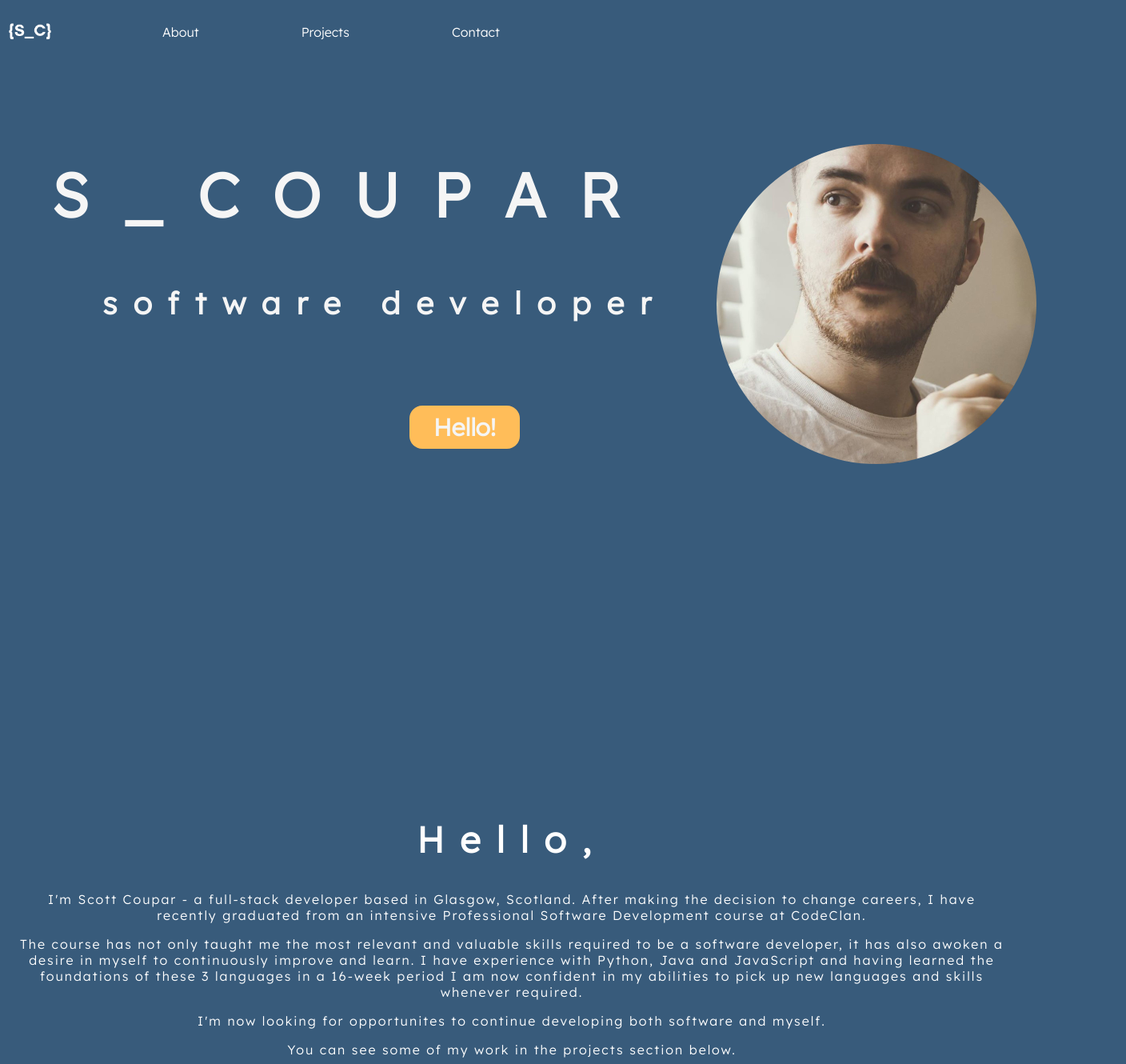
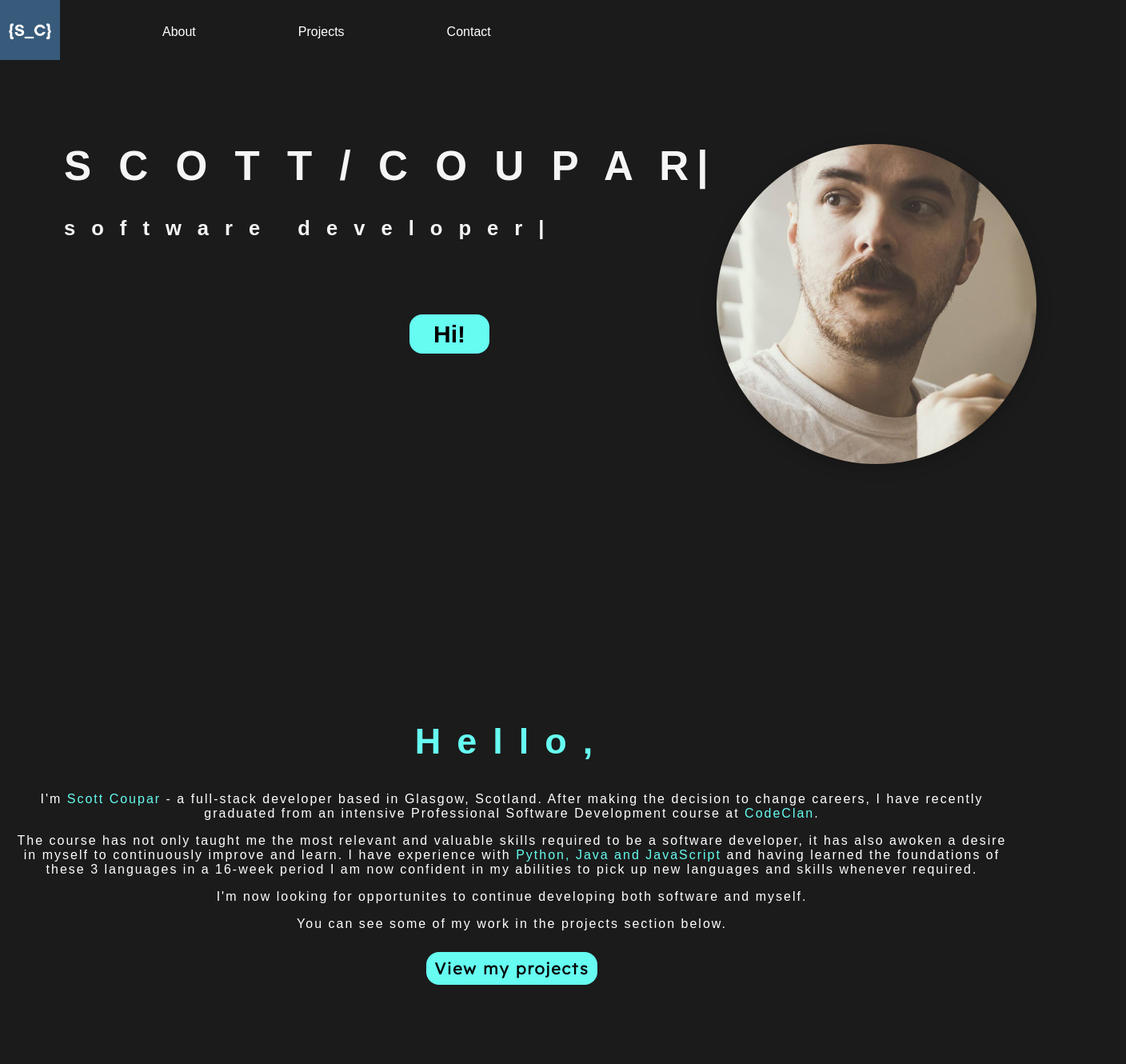
Before and after one commit to scoupar/portfolio, a React (Create React App) app: page / in a window 1280 px wide. Shown: the top 1330 px of the page at 80% size, 1408 px wide, since content can reach past the window. Built offline with nearby package versions, Linux system fonts and the light colour scheme.

Commit message:
added new projects section

```diff
--- a/src/App.css
+++ b/src/App.css
@@ -1,7 +1,11 @@
 body {
-  background-color: #385b7b;
-  font-family: "Lexend", sans-serif;
+  background-color: #1b1b1b;
+  font-family: sans-serif;
   overflow-x: hidden;
+}
+
+span {
+  color: #66fcf1;
 }
 
 /* navbar */
@@ -12,7 +16,7 @@ body {
   align-items: center;
   position: fixed;
   top: 0;
-  background-color: #385b7b;
+  background-color: #1b1b1b;
   width: 100%;
 }
 
@@ -28,7 +32,7 @@ body {
 }
 
 .navbar-button > .item:hover {
-  color: #ffbd59;
+  color: #66fcf1;
 }
 
 /* landing page */
@@ -39,36 +43,38 @@ body {
 
 .name {
   position: relative;
-  left: 5%;
+  left: 10vh;
   bottom: 45vh;
-  font-size: 6vw;
+  font-size: 4vw;
   color: whitesmoke;
   letter-spacing: 10px;
 }
 
 .job-title {
   position: relative;
-  left: 10%;
+  left: 10vh;
   bottom: 50vh;
-  font-size: 3vw;
+  font-size: 2vw;
   color: whitesmoke;
   letter-spacing: 20px;
 }
 
 .landing-text > .headshot {
-  clip-path: circle(50% at 50% 50%);
+  /* clip-path: circle(50% at 50% 50%); */
+  border-radius: 50%;
   position: relative;
   top: 10vh;
   left: 70%;
+  box-shadow: 0px 5px 20px rgba(0, 0, 0, 0.2);
 }
 
 .button {
   position: relative;
   left: 40%;
   bottom: 40vh;
-  background-color: #ffbd59;
+  background-color: #66fcf1;
   border: none;
-  color: whitesmoke;
+  color: black;
   font-size: 30px;
   padding: 0.5rem;
   padding-left: 30px;
@@ -81,7 +87,7 @@ body {
 }
 
 .button:hover {
-  background-color: #6f9dc7;
+  background-color: whitesmoke;
 }
 
 /* about-section */
@@ -104,10 +110,10 @@ body {
 }
 
 .button2 {
-  background-color: #ffbd59;
+  background-color: #66fcf1;
   font-family: "Lexend", sans-serif;
   border: none;
-  color: whitesmoke;
+  color: black;
   margin-top: 10%;
   margin-bottom: 5%;
   font-size: 20px;
@@ -121,7 +127,7 @@ body {
 }
 
 .button2:hover {
-  background-color: #6f9dc7;
+  background-color: whitesmoke;
 }
 
 .devicon-container {
@@ -278,3 +284,19 @@ body {
     display: none;
   }
 }
+
+/* new projects page */
+
+.list-container {
+  display: flex;
+  justify-items: center;
+  flex-direction: column;
+  align-items: center;
+}
+
+.banner {
+  width: 95%;
+  margin-bottom: 1vh;
+  border: 1px solid white;
+  align-items: center;
+}
--- a/src/components/About.js
+++ b/src/components/About.js
@@ -1,26 +1,46 @@
-import React from 'react';
-import DevIcon from 'devicon-react-svg';
-import {NavHashLink} from 'react-router-hash-link';
-
-
+import React from "react";
+import DevIcon from "devicon-react-svg";
+import { NavHashLink } from "react-router-hash-link";
 
 const About = () => {
   return (
     <>
-        <section id ="about">
+      <section id="about">
         <br></br>
-        <h1 className = "title">Hello,</h1>
-        <div className = "about-body">
-        <p>I'm Scott Coupar - a full-stack developer based in Glasgow, Scotland. After making the decision to change careers, I have recently graduated from an intensive Professional Software Development course at CodeClan. </p>
-        <p>The course has not only taught me the most relevant and valuable skills required to be a software developer, it has also awoken a desire in myself to continuously improve and learn. I have experience with Python, Java and JavaScript and having learned the foundations of these 3 languages in a 16-week period I am now confident in my abilities to pick up new languages and skills whenever required.
+        <h1 className="title">
+          <span>Hello,</span>
+        </h1>
+        <div className="about-body">
+          <p>
+            I'm <span>Scott Coupar</span> - a full-stack developer based in
+            Glasgow, Scotland. After making the decision to change careers, I
+            have recently graduated from an intensive Professional Software
+            Development course at <span>CodeClan</span>.
           </p>
-        <p>I'm now looking for opportunites to continue developing both software and myself.</p>
+          <p>
+            The course has not only taught me the most relevant and valuable
+            skills required to be a software developer, it has also awoken a
+            desire in myself to continuously improve and learn. I have
+            experience with <span>Python, Java and JavaScript</span> and having
+            learned the foundations of these 3 languages in a 16-week period I
+            am now confident in my abilities to pick up new languages and skills
+            whenever required.
+          </p>
+          <p>
+            I'm now looking for opportunites to continue developing both
+            software and myself.
+          </p>
           <p>You can see some of my work in the projects section below.</p>
           <br></br>
-        <NavHashLink smooth to = "/#projects"
-                scroll ={(el) => el.scrollIntoView({behavior: 'smooth', block: 'start'})}
-                className = "button2"
-                activeClassName = "activeRoute">
+          <NavHashLink
+            smooth
+            to="/#projects"
+            scroll={(el) =>
+              el.scrollIntoView({ behavior: "smooth", block: "start" })
+            }
+            className="button2"
+            activeClassName="activeRoute"
+          >
             View my projects
           </NavHashLink>
           {/* <div className ="devicon-container">
@@ -37,14 +57,10 @@ const About = () => {
         <DevIcon icon ="github_badge" height = {50} fill="whitesmoke"/>
         <DevIcon icon ="intellij" height = {50} fill="whitesmoke"/>
         </div> */}
-
-
         </div>
-
-
       </section>
     </>
-    )
-}
+  );
+};
 
 export default About;
--- a/src/components/Landing.js
+++ b/src/components/Landing.js
@@ -1,36 +1,51 @@
-import React from 'react';
+import React from "react";
 import headshot from "../static/images/scott.jpeg";
-import Typical from 'react-typical';
-import {NavHashLink} from 'react-router-hash-link';
+import Typical from "react-typical";
+import { NavHashLink } from "react-router-hash-link";
 
 const Landing = () => {
-    return (
-        <>
-
-        <div className = "landing-text">
-        <img className = "headshot"src = {headshot} alt = "headshot" height = "400px"/>
-        <Typical className ="name"
-        steps ={['S _ C O U P A R']}
-        loop ={1}
-        wrapper = "h1"
+  return (
+    <>
+      <div className="landing-text">
+        <img
+          className="headshot"
+          src={headshot}
+          alt="headshot"
+          height="400px"
+        />
+        <Typical
+          className="name"
+          steps={["S C O T T / C O U P A R"]}
+          loop={1}
+          wrapper="h1"
         />
         <br></br>
-        <Typical className = "job-title"
-        steps = {['restaurant manager', 10, 'musician', 10, 'software developer']}
-        loop = {1}
-        wrapper = 'h2'
+        <Typical
+          className="job-title"
+          steps={[
+            "restaurant manager",
+            10,
+            "musician",
+            10,
+            "software developer",
+          ]}
+          loop={1}
+          wrapper="h2"
         />
-        <NavHashLink smooth to = "/#about"
-                scroll ={(el) => el.scrollIntoView({behavior: 'smooth', block: 'center'})}
-                className = "button"
-                activeClassName = "activeRoute">
-                Hello!
-                </NavHashLink>
-        </div>
-
-
-        </>
-    )
-}
+        <NavHashLink
+          smooth
+          to="/#about"
+          scroll={(el) =>
+            el.scrollIntoView({ behavior: "smooth", block: "center" })
+          }
+          className="button"
+          activeClassName="activeRoute"
+        >
+          Hi!
+        </NavHashLink>
+      </div>
+    </>
+  );
+};
 
 export default Landing;
--- a/src/components/Projects.js
+++ b/src/components/Projects.js
@@ -146,7 +146,7 @@ const Projects = () => {
                 'breaking news' section that pulls real news stories from the
                 News API which updates on a regular basis.{" "}
               </p>
-              <span>
+
               <p>
                 Built with{" "}
                 <a
@@ -173,7 +173,7 @@ const Projects = () => {
                   Gregor Simpson
                 </a>
               </p>
-              </span>
+
               <br></br>
               <a
                 className="demo-button"
@@ -283,7 +283,7 @@ const Projects = () => {
                 launches into space and an interactive section that allows the
                 user to move around space.
               </p>
-              <span>
+
               <p>
                 Built with{" "}
                 <a
@@ -302,7 +302,7 @@ const Projects = () => {
                   Renee Graham
                 </a>
               </p>
-              </span>
+
               <p></p>
               <br></br>
               <a
@@ -409,7 +409,7 @@ const Projects = () => {
                 This was a solo project undertaken after learning python for 4
                 weeks.
               </p>
-              <br></br>.
+              <br></br>
               <a
                 className="demo-button"
                 href="https://github.com/scoupar/Stock_Manager_Project"
--- /dev/null
+++ b/src/components/ProjectsList.js
@@ -0,0 +1,23 @@
+import React from "react";
+import stockmanagerbanner from "../static/images/stockmanagerbanner.png";
+import hellospacebanner from "../static/images/Hellospacebanner.png";
+import ccnewsbanner from "../static/images/ccnewsbanner.png";
+import vasabanner from "../static/images/vasa-banner.png";
+
+const ProjectsList = () => {
+  return (
+    <div className="list-container">
+      <h1>PROJECTS</h1>
+      <img className="banner" src={vasabanner} alt="vasa banner" />
+      <img className="banner" src={ccnewsbanner} alt="cc news banner" />
+      <img className="banner" src={hellospacebanner} alt="hello space banner" />
+      <img
+        className="banner"
+        src={stockmanagerbanner}
+        alt="stock manager banner"
+      />
+    </div>
+  );
+};
+
+export default ProjectsList;
--- a/src/containers/PortfolioContainer.js
+++ b/src/containers/PortfolioContainer.js
@@ -1,35 +1,36 @@
-import React from 'react';
-import {Route, Switch} from 'react-router-dom';
+import React from "react";
+import { Route, Switch } from "react-router-dom";
 
-import NavBar from '../components/NavBar';
-import Logo from '../components/Logo';
-import Landing from '../components/Landing';
-import About from '../components/About';
-import Projects from '../components/Projects';
-import Contact from '../components/Contact';
+import NavBar from "../components/NavBar";
+import Logo from "../components/Logo";
+import Landing from "../components/Landing";
+import About from "../components/About";
+import Projects from "../components/Projects";
+import Contact from "../components/Contact";
+import ProjectsList from "../components/ProjectsList";
 
 const PortfolioContainer = () => {
-    return(
+  return (
     <>
       <header>
-            <div className ="navbar">
-            <NavBar/>
+        <div className="navbar">
+          <NavBar />
         </div>
       </header>
 
       <main>
         <Switch>
-                <Route exact path ="/">
+          <Route exact path="/">
             <Landing />
             <About />
-                    <Projects/>
-                    <Contact/>
+            <ProjectsList />
+            <Projects />
+            <Contact />
           </Route>
         </Switch>
       </main>
     </>
-
-    )
-}
+  );
+};
 
 export default PortfolioContainer;
```
Also changed, not shown: 1 other file (tests, documents, lock files or other folders). Lines whose indentation alone changed are shown as unchanged.
